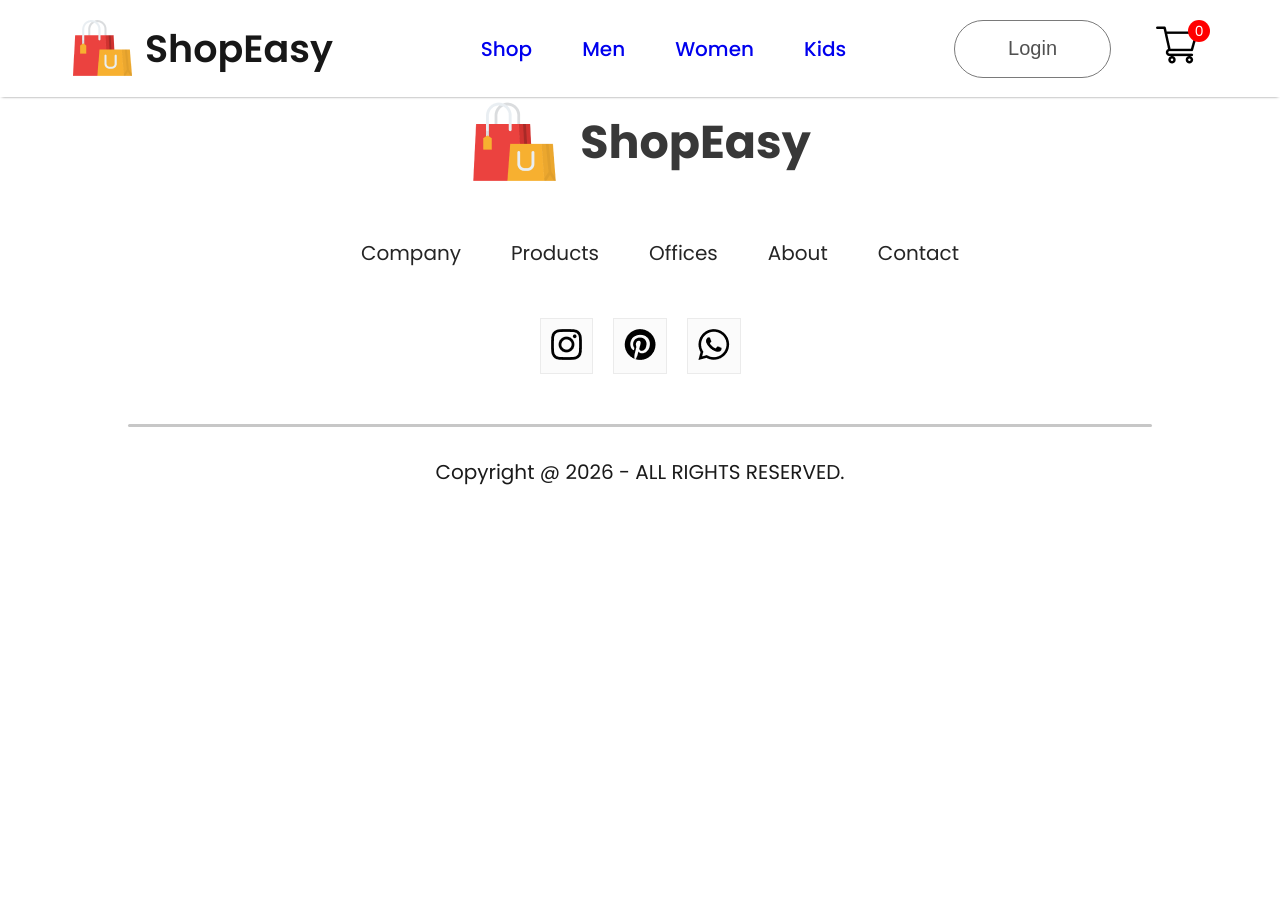
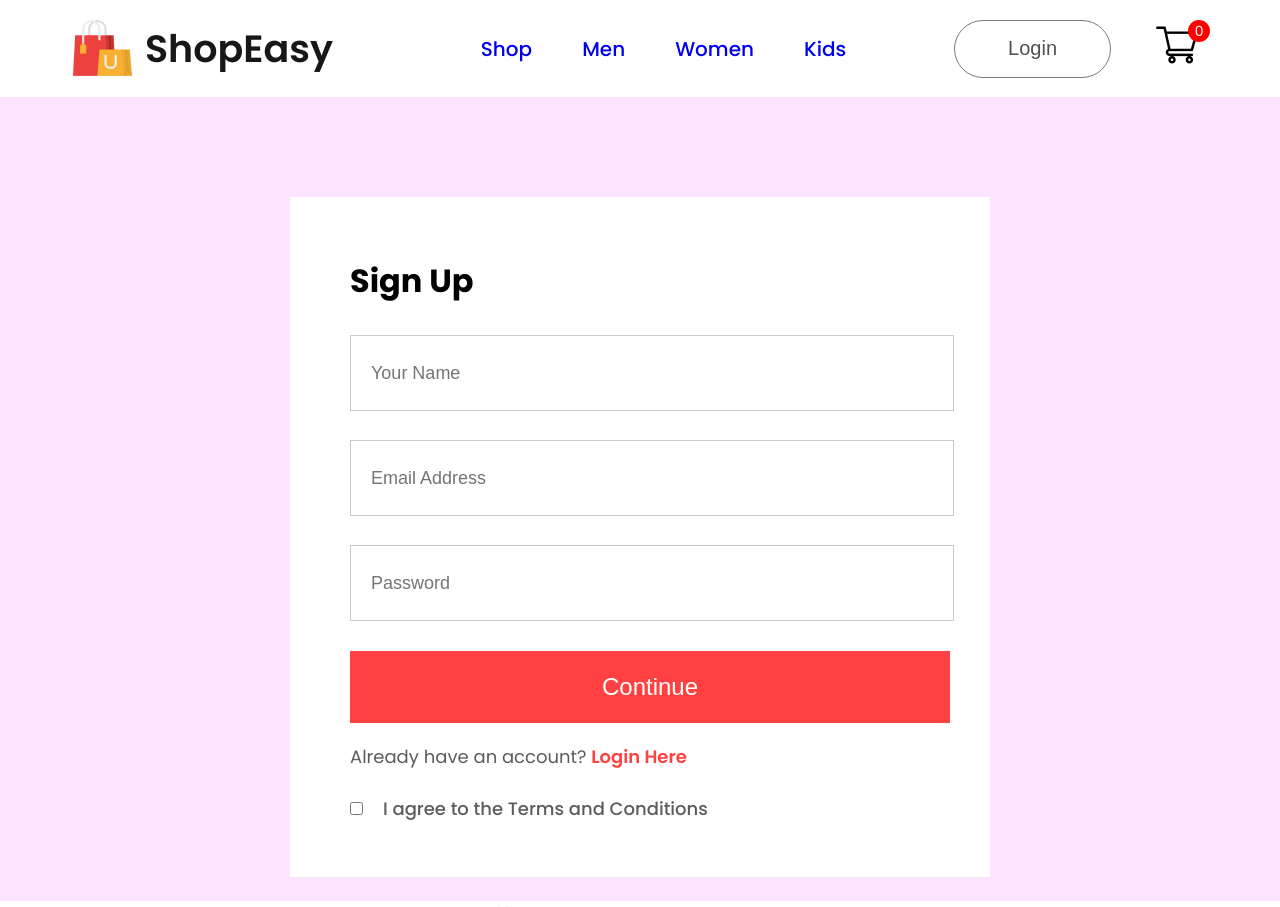
Before and after one commit to Abdullah-Muslim-097/Full-Stack-E-Commerce-Website-React-JS-Node-JS-Express-MongoDB, a React (Create React App) app: page /login in a window 1280 px wide. Shown: the top 907 px of the page. Before the commit the page ends 800 px from the top, so only its background shows below. Built offline with nearby package versions, Linux system fonts and the light colour scheme.

Commit message:
Add LoginSignup component with styling and integrate form fields

```diff
--- /dev/null
+++ b/src/Pages/CSS/LoginSignup.css
@@ -0,0 +1,62 @@
+.loginsignup{
+    width: 100%;
+    height: 88vh;
+    background: #fce3fe;
+    padding-top: 100px;
+}
+.loginsignup-container{
+    width: 580px;
+    height: 600px;
+    background: white;
+    margin: auto;
+    padding: 40px 60px;
+}
+.loginsignup-container h1{
+    margin: 20px 0px;
+}
+.loginsignup-fields{
+    display: flex;
+    flex-direction: column;
+    gap: 29px;
+    margin-top: 30px;
+}
+.loginsignup-fields input{
+    width: 100%;
+    height: 72px;
+    border: 1px solid #c9c9c9;
+    padding-left: 20px;
+    outline: none;
+    color: #5c5c5c;
+    font-size: 18px;
+}
+.loginsignup-container button{
+    width: 600px;
+    height: 72px;
+    background: #ff4141;
+    color: white;
+    margin-top: 30px;
+    font-size: 24px;
+    font-weight: 500;
+    border: none;
+    cursor: pointer;
+}
+.loginsignup-login{
+    margin-top: 20px;
+    color: #5c5c5c;
+    font-size: 18px;
+    font-weight: 500px;
+}
+.loginsignup-login span{
+    color: #ff4141;
+    font-weight: 600;
+    cursor: pointer;
+}
+.loginsignup-agree{
+    display: flex;
+    align-items: center;
+    margin-top: 25px;
+    gap: 20px;
+    color: #5c5c5c;
+    font-size: 18px;
+    font-weight: 500;
+}
--- a/src/Pages/LoginSignup.jsx
+++ b/src/Pages/LoginSignup.jsx
@@ -1,8 +1,23 @@
 import React from 'react'
+import './CSS/LoginSignup.css';
 
 const LoginSignup = () => {
   return (
-    <div>
+    <div className='loginsignup'>
+      <div className="loginsignup-container">
+        <h1>Sign Up</h1>
+        <div className="loginsignup-fields">
+          <input type="text" placeholder="Your Name" />
+          <input type="email" placeholder="Email Address" />
+          <input type="password" placeholder="Password" />
+        </div>
+        <button>Continue</button>
+        <p className="loginsignup-login">Already have an account? <span>Login Here</span></p>
+        <div className="loginsignup-agree">
+          <input type="checkbox" name='' id='' />
+          <p>I agree to the Terms and Conditions</p>
+        </div>
+      </div>
 
     </div>
   )
--- a/src/Pages/ShopCategory.jsx
+++ b/src/Pages/ShopCategory.jsx
@@ -3,11 +3,11 @@ import './CSS/ShopCategory.css'
 import { useContext } from 'react'
 import { ShopContext } from '../Context/ShopContext'
 import dropdown_icon from '../Components/Assets/dropdown_icon.png'
-import all_product from '../Components/Assets/all_product'
+//import all_product from '../Components/Assets/all_product'
 import Item from '../Components/Item/Item'
 
 const ShopCategory = (props) => {
-  const {all_products} = useContext(ShopContext)
+  const {all_product} = useContext(ShopContext)
   return (
     <div className='shop-category'>
       <img className='shopcategory-banner' src={props.banner} alt="" />
```
